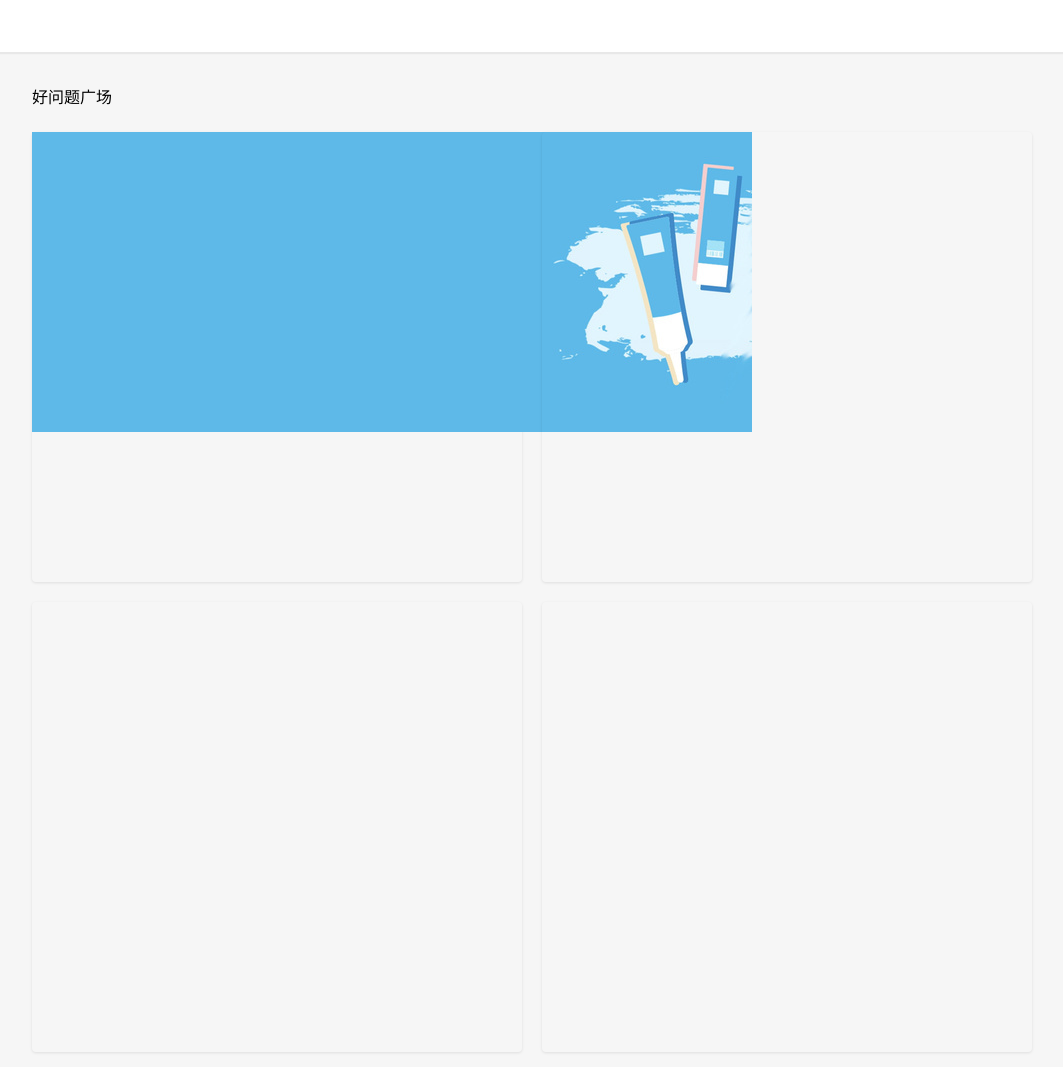
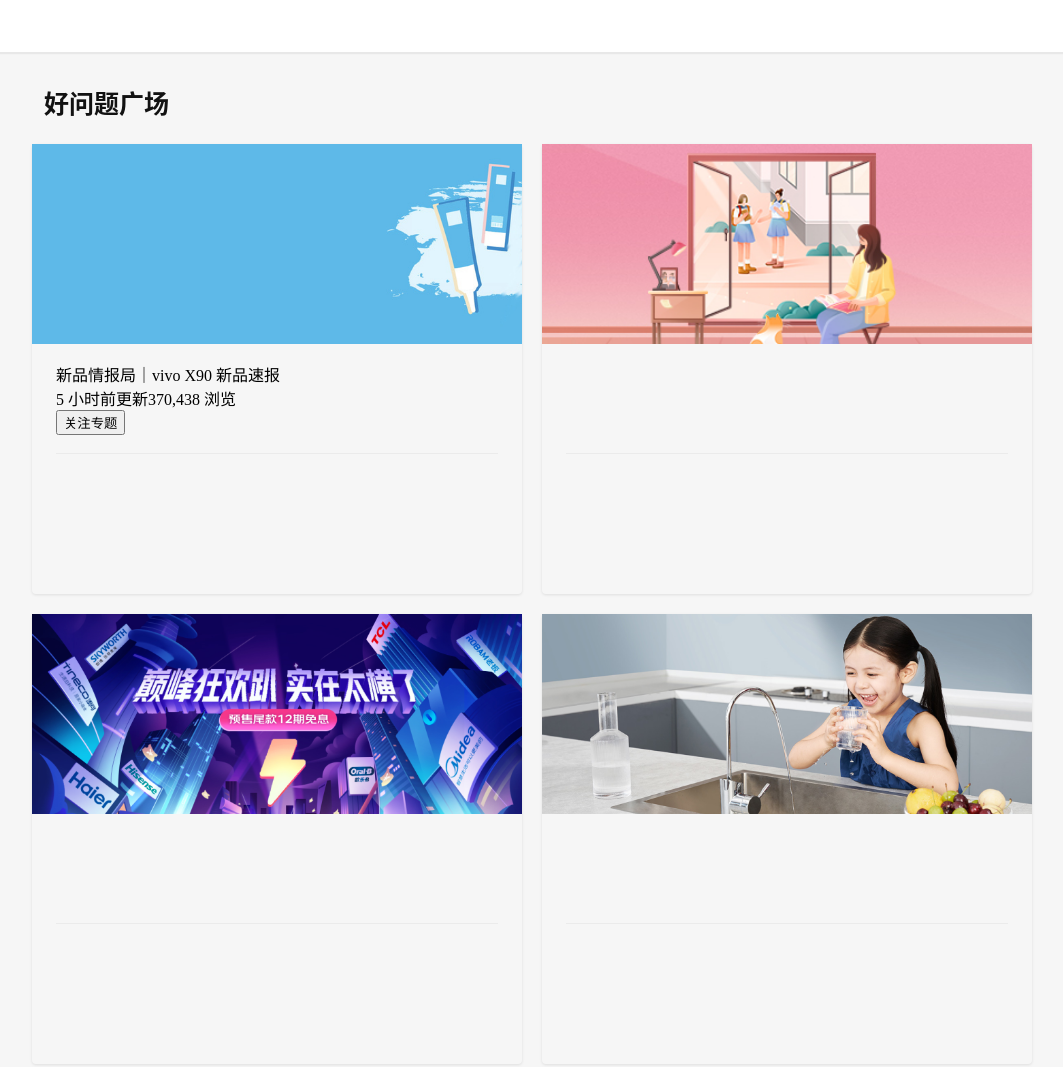
Before and after one commit to OlalalalaO/zhihu_flex, a plain HTML site: page index.html in a window 1280 px wide. Shown: the top 1067 px of the page, without its empty margins (108-1171 px from the left). Drawn offline with Linux system fonts and the light colour scheme.

Commit message:
add text and button

```diff
--- a/index.html
+++ b/index.html
@@ -11,26 +11,86 @@
 <body>
     <div class="container">
         <header class="header"></header>
-        <div>好问题广场</div>
+        <span class="ground">好问题广场</span>
         <div class="content">
             <div class="column_1">
                 <div class="item">
                     <div class="item_pic">
-                        <img src="./assets/pic_1.jfif" alt="">
+                        <img class="image" src="./assets/pic_1.jfif" alt="">
                     </div>
-                    <div class="item_text"></div>
+                    <div class="item_text">
+                        <div class="ques_header">
+                            <div class = 'ques_header_item'>
+                                <div>
+                                    <div>新品情报局｜vivo X90 新品速报</div>
+                            <span>5 小时前更新370,438 浏览</span>
+                                </div>
+                                <div>
+                                    <button>关注专题</button>
+                                </div>
+                            </div>
+                        </div>
+                        <div class="ques_content">
+
+                        </div>
+                    </div>
                     <div class="item_ques"></div>
                 </div>
-                <div class="item"></div>
+                <div class="item">
+                    <div class="item_pic">
+                        <img class="image" src="./assets/pic_2.png" alt="">
+                    </div>
+                    <div class="item_text">
+                        <div class="ques_header">
+
+                        </div>
+                        <div class="ques_content">
+
+                        </div>
+                    </div>
+                    <div class="item_ques"></div>
+                </div>
             </div>
             <div class="column_2">
-                <div class="item"></div>
-                <div class="item"></div>
+                <div class="item">
+                    <div class="item_pic">
+                        <img class="image" src="./assets/pic_3.png" alt="">
+                    </div>
+                    <div class="item_text">
+                        <div class="ques_header">
+                            <div class="ques_header_test ques_header_item">
 
+                            </div>
+                            <div class="ques_header_btton ques_header_item">
+
+                            </div>
+                        </div>
+                        <div class="ques_content">
+
+                        </div>
+                    </div>
+                    <div class="item_ques"></div>
+                </div>
+                <div class="item">
+                    <div class="item_pic">
+                        <img class="image" src="./assets/pic_4.png" alt="">
+                    </div>
+                    <div class="item_text">
+                        <div class="ques_header">
+
+                        </div>
+                        <div class="ques_content">
+
+                        </div>
+                    </div>
+                    <div class="item_ques"></div>
+                </div>
             </div>
+
         </div>
-        <div class="content"></div>
-        <div class="content"></div>
+    </div>
+    <div class="content"></div>
+    <div class="content"></div>
 
     </div>
 </body>
@@ -48,9 +108,18 @@
         margin: 0%;
     }
 
+    .ground {
+        margin-left: 12px;
+        font-size: 25px;
+        font-weight: 600;
+        font-synthesis: style;
+        font-family: -apple-system, BlinkMacSystemFont, Helvetica Neue, PingFang SC, Microsoft YaHei, Source Han Sans SC, Noto Sans CJK SC, WenQuanYi Micro Hei, sans-serif;
+        color: #121212;
+    }
+
     .item_pic {
-        width: 100%;
-        height: 100%;
+        width: 490px;
+        height: 200px;
         object-fit: cover;
     }
 
@@ -66,6 +135,20 @@
 
     }
 
+    .ques_header {
+        align-items: center;
+        margin: 0 24px;
+        padding: 30px 0;
+        height: 49px;
+        border-bottom: 1px solid #ebebeb;
+        display: flex;
+        flex-direction: row;
+        align-items: center;
+    }
+
+    .ques_header_item {
+
+    }
     .content {
         height: 940px;
         width: 1000px;
@@ -74,10 +157,15 @@
 
     }
 
+    .image {
+        width: 490px;
+        height: 200px;
+        object-fit: cover;
+    }
+
     .item {
         width: 490px;
         height: 450px;
-
         margin-bottom: 20px;
         border-radius: 4px;
         box-shadow: 0 1px 3px 0 rgb(18 18 18 / 10%);
@@ -86,8 +174,6 @@
     .column_1 {
         height: 470px;
         width: 1000px;
-
-
         display: flex;
         justify-content: space-between;
 
```
Also changed, not shown: assets/pic_2.png (added), assets/pic_3.png (added), assets/pic_4.png (added).
